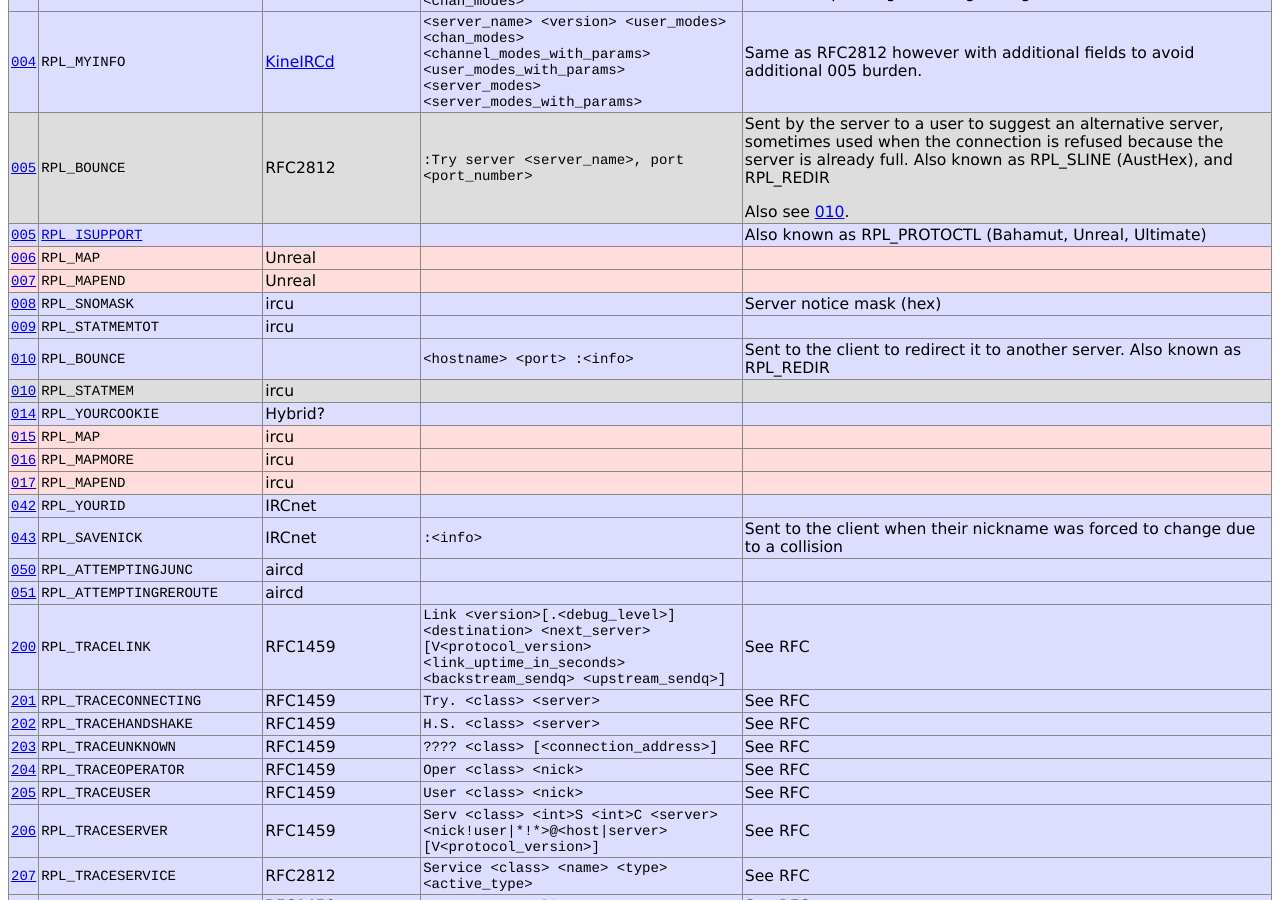
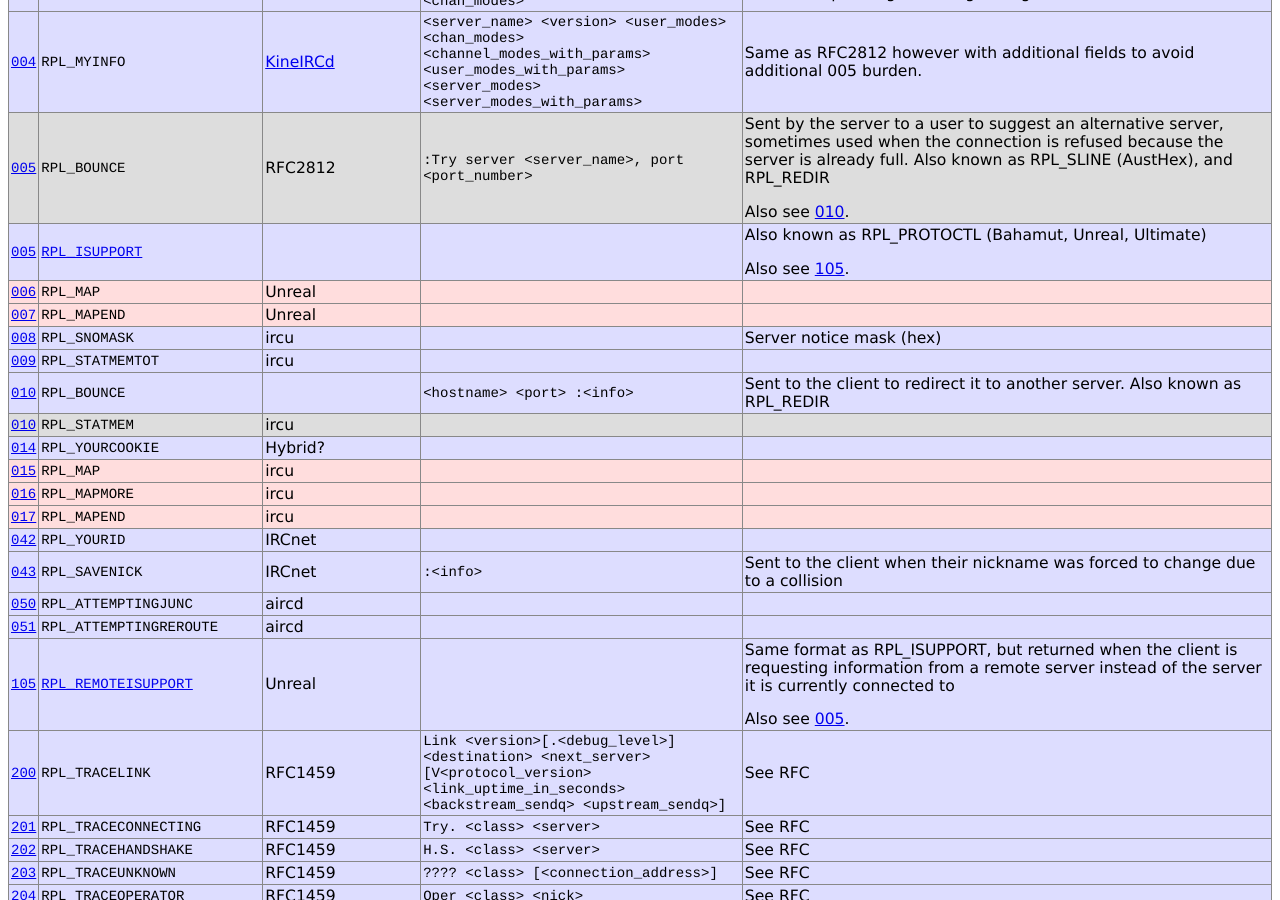
Before and after one commit to ircdocs/irc-defs, a Jekyll site: the page built from defs/ircnumerics.html, in a window 1280 px wide and 900 px high, scrolled down 315 px. Built offline with Jekyll 4.4.1, drawn with Linux system fonts in a browser that asks for light colours; some of the changed text lies outside the part shown.

Commit message:
ircnumerics: Start adding numerics from Unreal

```diff
--- a/_data/ircnumerics.yaml
+++ b/_data/ircnumerics.yaml
@@ -147,6 +147,7 @@ values:
         numeric: "005"
         information: "http://www.irc.org/tech_docs/005.html"
         comment: "Also known as RPL_PROTOCTL (Bahamut, Unreal, Ultimate)"
+        seealso: "105"
 
     -
         name: RPL_MAP
@@ -231,6 +232,18 @@ values:
         name: RPL_ATTEMPTINGREROUTE
         numeric: "051"
         origin: aircd
+
+    -
+        name: RPL_REMOTEISUPPORT
+        numeric: "105"
+        information: "http://www.irc.org/tech_docs/005.html"
+        origin: Unreal
+        comment: >
+            Same format as RPL_ISUPPORT, but returned when the client is
+            requesting information from a remote server instead of the
+            server it is currently connected to
+
+        seealso: "005"
 
     -
         name: RPL_TRACELINK
@@ -2027,6 +2040,13 @@ values:
         comment: >
             PING or PONG message missing the originator parameter which is
             required since these commands must work without valid prefixes
+
+    -
+        name: ERR_INVALIDCAPCMD
+        numeric: "410"
+        origin: Undernet?
+        information: "http://ircv3.net/specs/core/capability-negotiation-3.1.html"
+        format: "<badcmd> :Invalid CAP subcommand"
 
     -
         name: ERR_NORECIPIENT
```
